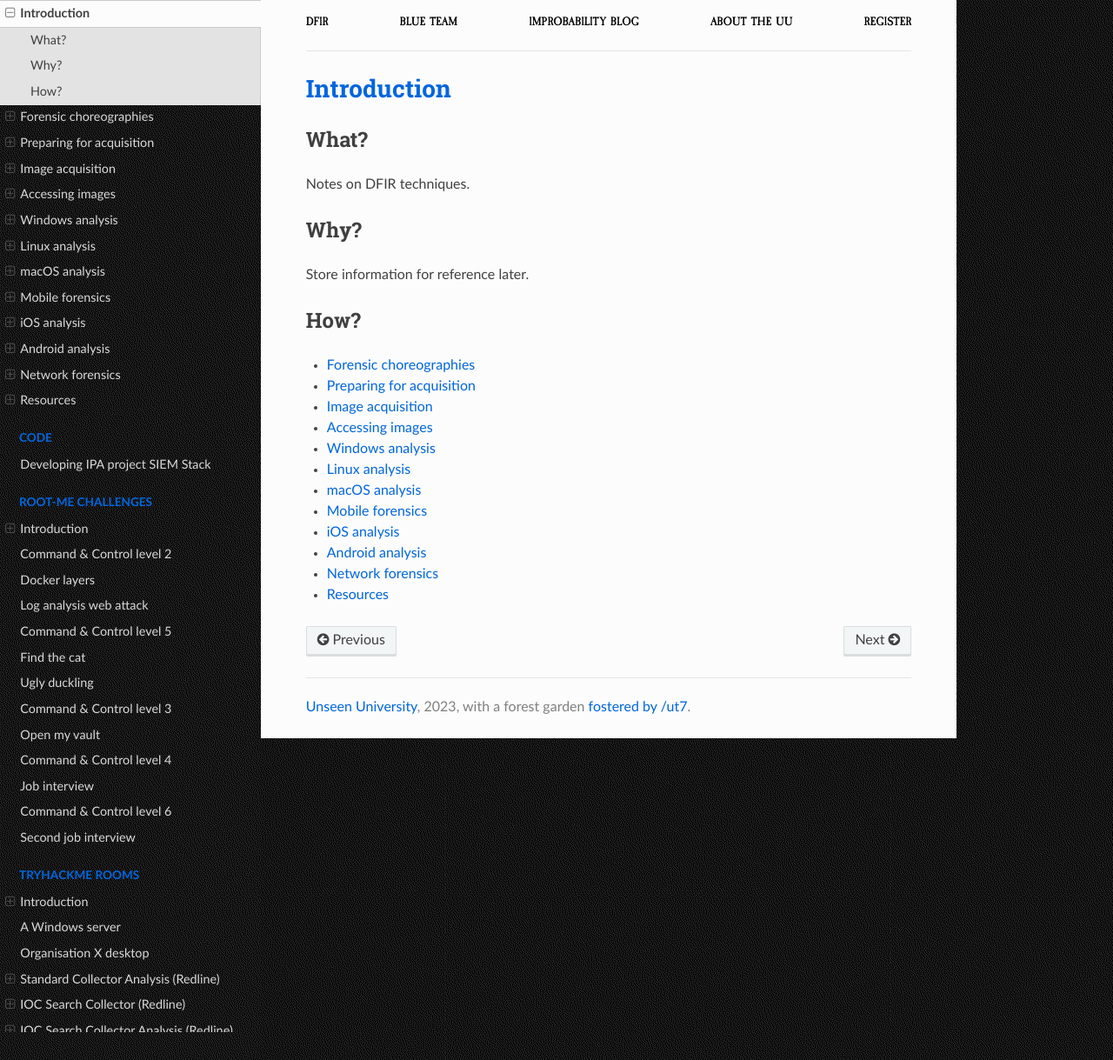
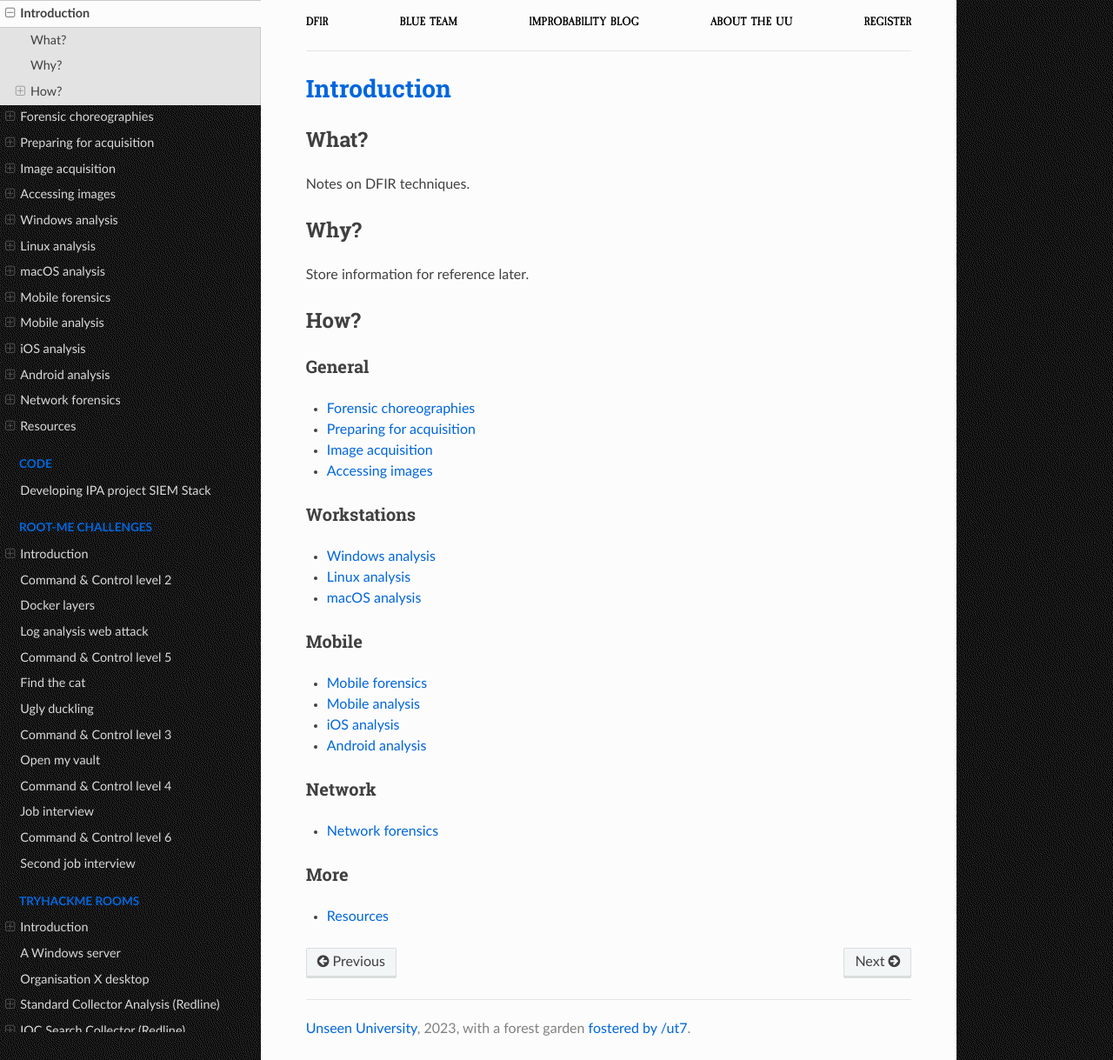
Before and after one commit to tymyrddin/blue-dfir, a Sphinx documentation site: the page built from source/docs/notes/README.md, in a window 1280 px wide and 1219 px high. Shown: the whole window at 87% size. Built offline with Sphinx 7.4.7 and the Read the Docs theme 2.0.0, drawn with Linux system fonts in a browser that asks for light colours.

Commit message:
Refactoring

```diff
--- a/source/docs/notes/README.md
+++ b/source/docs/notes/README.md
@@ -10,15 +10,30 @@ Store information for reference later.
 
 ## How?
 
+### General
+
 * [Forensic choreographies](choreography.md)
 * [Preparing for acquisition](preparation.md)
 * [Image acquisition](acquisition.md)
 * [Accessing images](access.md)
+
+### Workstations
+
 * [Windows analysis](windows.md)
 * [Linux analysis](linux.md)
 * [macOS analysis](macos.md)
-* [Mobile forensics](mobile.md)
+
+### Mobile
+
+* [Mobile forensics](mobile-forensics.md)
+* [Mobile analysis](mobile-analysis.md)
 * [iOS analysis](ios.md)
 * [Android analysis](android.md)
+
+### Network
+
 * [Network forensics](network.md)
+
+### More
+
 * [Resources](resources.md)
--- a/source/index.rst
+++ b/source/index.rst
@@ -39,7 +39,8 @@ Though DFIR is traditionally a reactive security function, tooling and advanced
    docs/notes/windows.md
    docs/notes/linux.md
    docs/notes/macos.md
-   docs/notes/mobile.md
+   docs/notes/mobile-forensics.md
+   docs/notes/mobile-analysis.md
    docs/notes/ios.md
    docs/notes/android.md
    docs/notes/network.md
```
Also changed, not shown: source/docs/notes/mobile-analysis.md (added, +27 -0 lines), source/docs/notes/mobile-forensics.md (renamed from source/docs/notes/mobile.md, +0 -25 lines).
